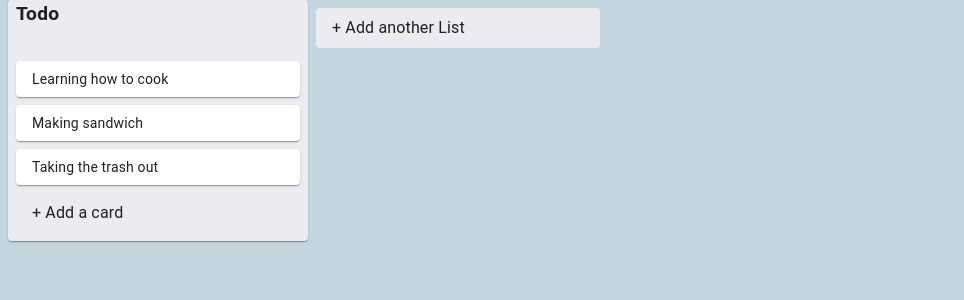
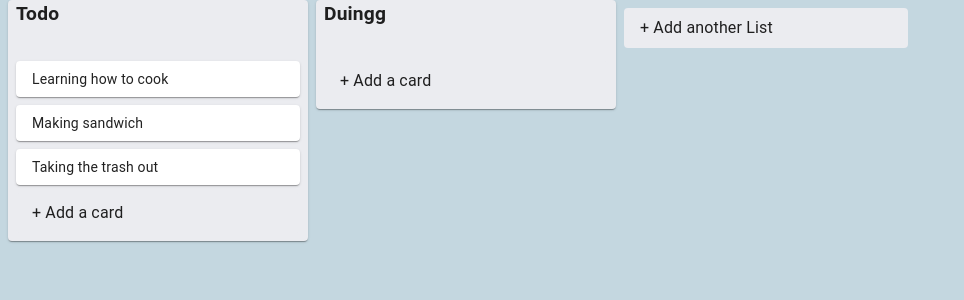
Before and after one commit to onemliceyda/Akbank-React-Bootcamp-Bitirme-Projesi, a React (Create React App) app in the folder kanban-board/: page / in a window 1280 px wide. Shown: the top 300 px of the page, without its empty margins (0-964 px from the left). Built offline with nearby package versions, Linux system fonts and the light colour scheme.

Commit message:
drag and drop card in another list

```diff
--- a/kanban-board/src/App.js
+++ b/kanban-board/src/App.js
@@ -94,6 +94,20 @@
       //console.log(newState);
       setData(newState)
     }
+    else {
+      sourceList.cards.splice(source.index,1);
+      destinationList.cards.splice(destination.index,0,draggingCard);
+
+      const newState={
+        ...data,
+        lists:{
+          ...data.lists,
+          [sourceList.id]:sourceList,
+          [destinationList.id]:destinationList,
+
+        }
+      }
+    }
   }
   return (
     <StoreApi.Provider value={{ addCard, addList, updateListTitle }}>
--- a/kanban-board/src/utils/store.js
+++ b/kanban-board/src/utils/store.js
@@ -20,8 +20,13 @@
       title: "Todo",
       cards,
     },
+    "list-2": {
+      id: "list-2",
+      title: "Duingg",
+      cards:[]
+    },
   },
-  listIds: ["list-1"],
+  listIds: ["list-1","list-2"],
 }
 
 export default data
```
